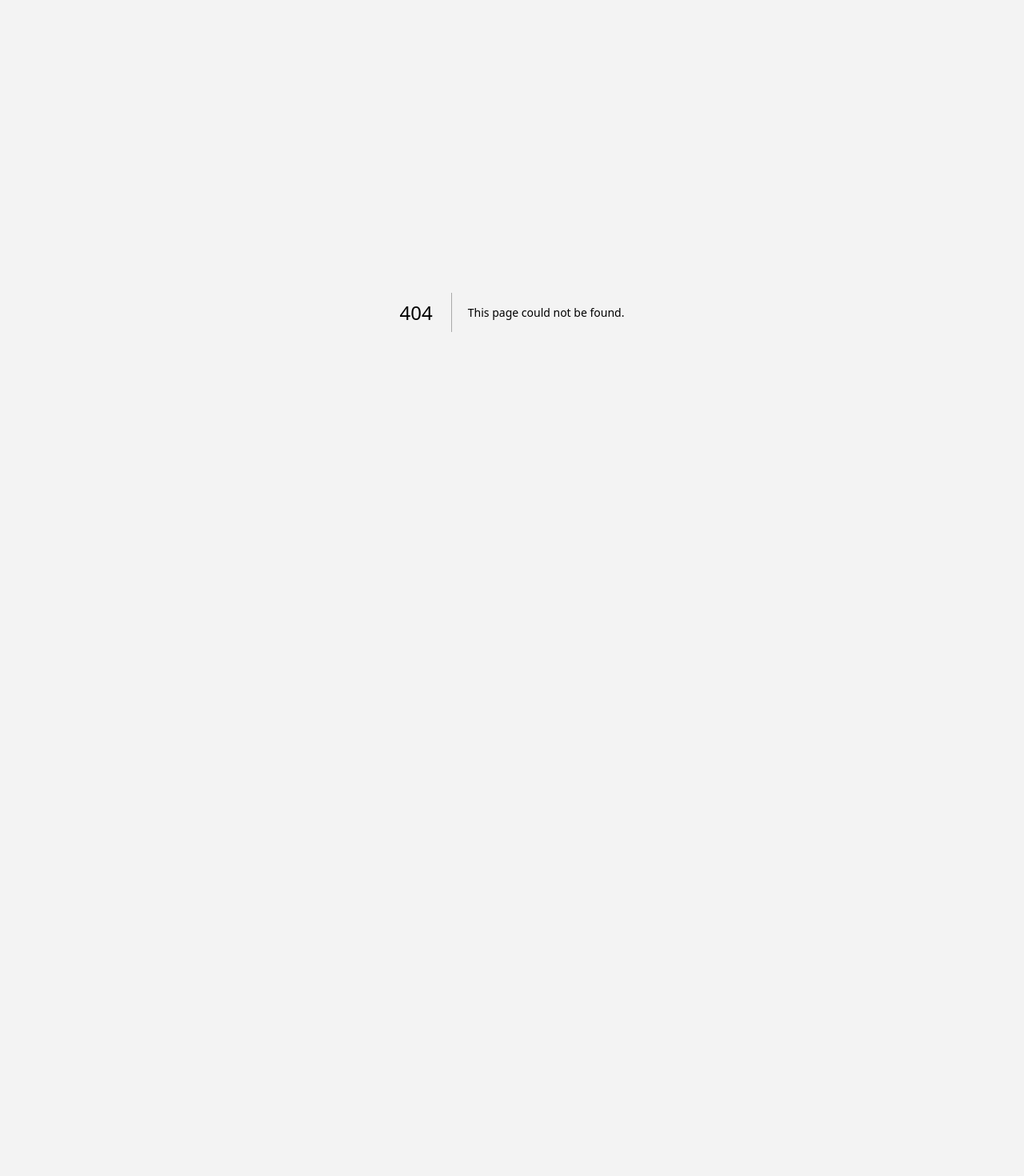
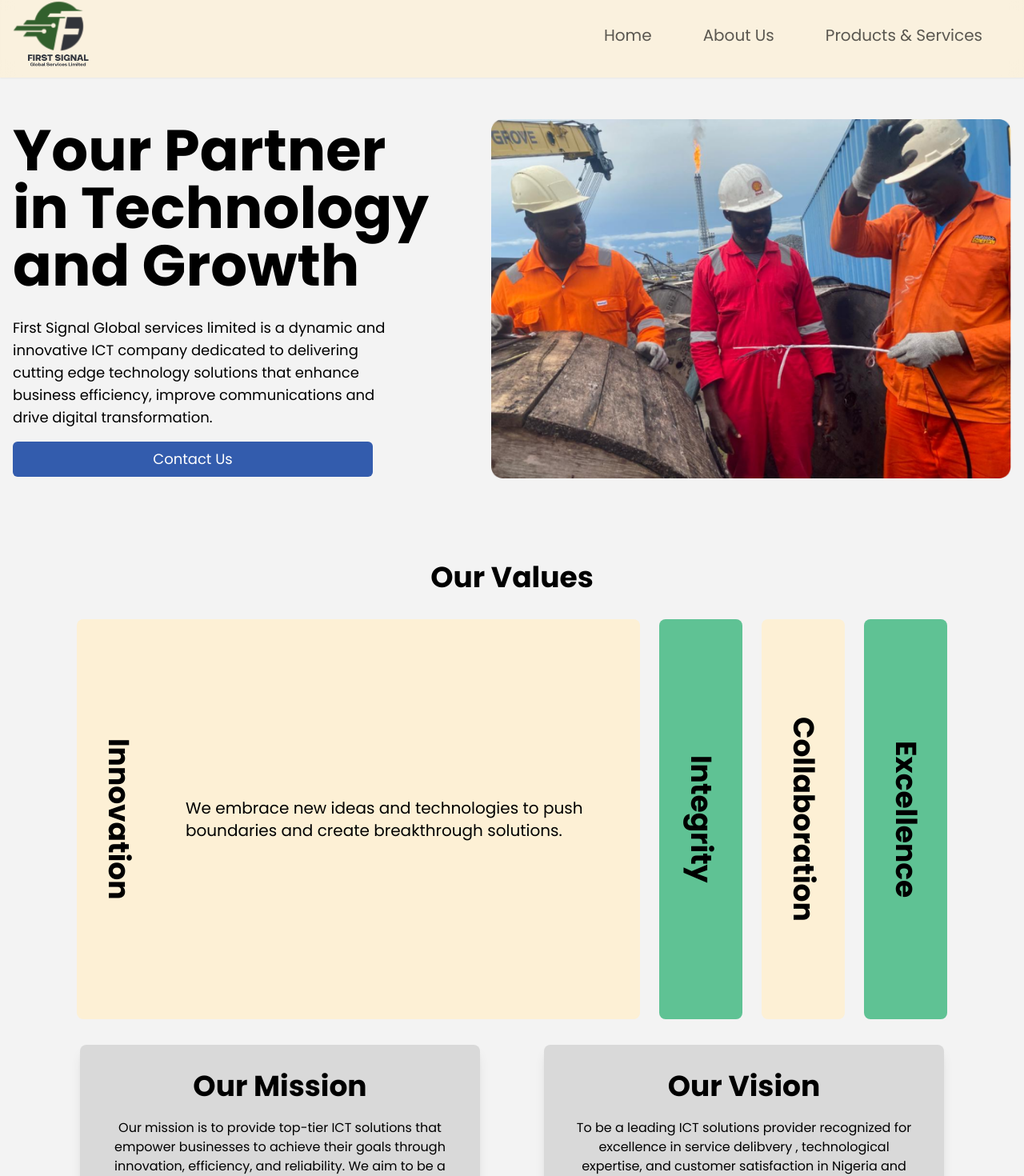
Before and after one commit to Dennardavid/First-Signal, a Next.js app: page /about in a window 1280 px wide. Before the commit this address had no page. Shown: the part 10-1480 px from the top of the page at 80% size. Before the commit the page ends 800 px from the top, so only its background shows below. Built offline with nearby package versions, Linux system fonts and the light colour scheme.

Commit message:
about page laptop view

```diff
--- /dev/null
+++ b/src/app/about/page.jsx
@@ -0,0 +1,13 @@
+import Navbar from "@/components/navbar";
+import Footer from "@/components/footer";
+import Whoweare from "@/components/whoweare";
+
+export default function About() {
+    return(
+        <>
+            <Navbar />
+            <Whoweare />
+            <Footer />
+        </>
+    )
+}
--- a/src/app/layout.jsx
+++ b/src/app/layout.jsx
@@ -1,11 +1,7 @@
-import { Geist } from "next/font/google";
+import { Poppins } from "next/font/google";
 import "./globals.css";
 
-const geistSans = Geist({
-  variable: "--font-geist-sans",
-  subsets: ["latin"],
-});
-
+const inter = Poppins({ subsets: ["latin"], weight: ["400", "700"] });
 export const metadata = {
   title: "First Signal Global Services",
   description: "Generated by create next app",
@@ -14,7 +10,7 @@ export const metadata = {
 export default function RootLayout({ children }) {
   return (
     <html lang="en">
-      <body className={`${geistSans.variable} antialiased bg-[#f3f3f3]`}>{children}</body>
+      <body className={`${inter.className} bg-[#f3f3f3]`}>{children}</body>
     </html>
   );
 }
--- a/src/components/footer.jsx
+++ b/src/components/footer.jsx
@@ -1,8 +1,23 @@
 export default function Footer() {
   return (
     <footer>
+      <div className="flex flex-col items-center justify-center text-center p-20">
+        <h3 className="font-semibold text-3xl w-[650px] leading-relaxed">
+          Block 12, Road 26, Federal Housing Estate, Woji Port Harcourt Rivers
+          State
+        </h3>
+        <div className="flex items-center justify-center gap-5 text-lg mt-10">
+          <p>+234(0)703 6888 949</p>
+          <p>+234(0)705 7201 140</p>
+          <p>+234(0)812 8959 535</p>
+        </div>
+      </div>
       <div className="bg-[#0A1540] flex px-10 text-white py-4 justif">
-        <img src="/IT_lady.png" alt="Smiling IT Lady" className="h-60 rounded-md"/>
+        <img
+          src="/IT_lady.png"
+          alt="Smiling IT Lady"
+          className="h-60 rounded-md"
+        />
         <div className="flex flex-col items-center gap-10 justify-center">
           <h2 className="font-semibold text-3xl w-[600px] text-center">
             Ready to Enhance your Business Efficiency and Improve
@@ -13,7 +28,9 @@ export default function Footer() {
           </button>
         </div>
       </div>
-      <p className="text-center text-lg">© 2025 First Signal Global Services Limited. All rights reserved</p>
+      <p className="text-center text-md bg-[#fdf0d5] text-[#000000a4]">
+        © 2025 First Signal Global Services Limited. All rights reserved
+      </p>
     </footer>
   );
 }
--- a/src/components/hero.jsx
+++ b/src/components/hero.jsx
@@ -1,17 +1,17 @@
 export default function Hero() {
   return (
     <section className="flex flex-col items-center text-center mt-10">
-      <h1 className="text-7xl font-bold w-[800px]">
+      <h1 className="text-7xl font-bold w-[850px]">
         We are First Signal Global Services limited
       </h1>
-      <p className="text-lg w-[700px] mt-4">
+      <p className="text-lg w-[750px] mt-4">
         An ICT company that transforms your business by Improving Communication,
         Connecting Networks, Simplifying Work, and Driving Growth
       </p>
       <img src="/hero.png" alt="Network cables" className="w-[1000px] mt-10" />
       <div className="bg-[#0F1E5A] text-white pt-20 pb-10 -mt-48 w-[100%] flex items-center flex-col">
-        <h2 className="text-6xl font-bold w-[950px] text-[#CCD6EB]">Unleash Your Business potential with smart tech solutions</h2>
-        <p className="w-[650px] mt-8 leading-7 text-lg">
+        <h2 className="text-6xl font-bold w-[1000px] text-[#CCD6EB]">Unleash Your Business potential with smart tech solutions</h2>
+        <p className="w-[750px] mt-8 leading-7 text-lg">
           First Signal Global services limited is a dynamic and innovative ICT
           company dedicated to delivering cutting edge technology solutions that
           enhance business efficiency, improve communications and drive digital
--- /dev/null
+++ b/src/components/missions.jsx
@@ -0,0 +1,24 @@
+export default function Missions() {
+  return (
+    <section className="flex justify-center gap-20 text-center border-b-[1px] border-b-[#D9D9D9] pb-20">
+      <div className="w-[500px] bg-[#D9D9D9] p-8 rounded-lg shadow-lg">
+        <h1 className="text-4xl font-bold text-center mb-5">Our Mission</h1>
+        <p>
+          Our mission is to provide top-tier ICT solutions that empower
+          businesses to achieve their goals through innovation, efficiency, and
+          reliability. We aim to be a trusted partner in the digital
+          transformation journey of our clients, offering tailored services that
+          meet the unique needs of each organization.
+        </p>
+      </div>
+      <div className="w-[500px] bg-[#D9D9D9] p-8 rounded-lg shadow-lg">
+        <h1 className="text-4xl font-bold text-center mb-5">Our Vision</h1>
+        <p>
+          To be a leading ICT solutions provider recognized for excellence in
+          service delibvery , technological expertise, and customer satisfaction
+          in Nigeria and beyound
+        </p>
+      </div>
+    </section>
+  );
+}
--- a/src/components/navbar.jsx
+++ b/src/components/navbar.jsx
@@ -1,13 +1,21 @@
+import Link from "next/link";
+
 export default function Navbar() {
   return (
-    <nav>
-      <div className="flex items-center justify-between px-10 pt-3">
-        <img src="/logo.png" alt="First Signal Logo"  className="w-32"/>
+    <nav className="bg-[#FDF0D5B2] sticky top-0 shadow-sm z-50 backdrop-blur-md">
+      <div className="px-4 py-2 w-full max-w-[1440px] mx-auto flex justify-between items-center">
+        <img src="/logo.png" alt="First Signal Logo" className="w-24" />
         <div className="pr-9">
-          <ul className="flex items-center gap-16 text-lg font-semibold">
-            <li>Home</li>
-            <li>About Us</li>
-            <li>Products & Services</li>
+          <ul className="flex items-center gap-16 text-xl font-medium text-[#000000a4]">
+            <Link href="/">
+              <li>Home</li>
+            </Link>
+            <Link href="/about">
+              <li>About Us</li>
+            </Link>
+            <Link href="/products">
+              <li>Products & Services</li>
+            </Link>
           </ul>
         </div>
       </div>
--- a/src/components/services.jsx
+++ b/src/components/services.jsx
@@ -46,18 +46,6 @@ export default function Services() {
           </div>
         </div>
       ))}
-
-      <div className="text-center p-20">
-        <h3 className="font-semibold text-3xl w-[650px] leading-relaxed">
-          Block 12, Road 26, Federal Housing Estate, Woji Port Harcourt Rivers
-          State
-        </h3>
-        <div className="flex items-center justify-center gap-5 text-lg mt-10">
-          <p>+234(0)703 6888 949</p>
-          <p>+234(0)705 7201 140</p>
-          <p>+234(0)812 8959 535</p>
-        </div>
-      </div>
     </section>
   );
 }
--- /dev/null
+++ b/src/components/values.jsx
@@ -0,0 +1,110 @@
+"use client";
+
+import { useState } from "react";
+
+export default function CompanyValues() {
+  const [activeValue, setActiveValue] = useState("Innovation");
+
+  const values = [
+    {
+      title: "Innovation",
+      description:
+        "We embrace new ideas and technologies to push boundaries and create breakthrough solutions.",
+      direction: "left",
+      bgColor: "#FDF0D5",
+    },
+    {
+      title: "Integrity",
+      description:
+        "We conduct business with honesty, transparency, and ethical behavior in all our interactions.",
+      direction: "left",
+      bgColor: "#5FC294",
+    },
+    {
+      title: "Collaboration",
+      description:
+        "We work together across teams and disciplines to achieve shared goals and foster mutual growth.",
+      direction: "right",
+      bgColor: "#FDF0D5",
+    },
+    {
+      title: "Excellence",
+      description:
+        "We strive for the highest standards in everything we do, constantly improving and delivering quality.",
+      direction: "right",
+      bgColor: "#5FC294",
+    },
+  ];
+
+  const handleValueClick = (title) => {
+    if (activeValue !== title) {
+      setActiveValue(title);
+    }
+  };
+
+  return (
+    <div className="w-full max-w-7xl mx-auto p-8">
+      <div className="flex justify-center space-x-6">
+        {values.map((value) => (
+          <div key={value.title} className="flex group">
+            <button
+              onClick={() => handleValueClick(value.title)}
+              className="flex items-center transition-all duration-300 rounded-lg relative h-[500px]"
+              style={{ backgroundColor: value.bgColor }}
+            >
+              {value.direction === "right" ? (
+                <>
+                  <div
+                    className={`overflow-hidden transition-all duration-300 ease-in-out
+                    ${
+                      activeValue === value.title
+                        ? "w-[600px] opacity-100"
+                        : "w-0 opacity-0"
+                    }`}
+                  >
+                    <div className="p-8 h-full flex items-center text-xl text-right">
+                      {value.description}
+                    </div>
+                  </div>
+                  <div
+                    className="p-8 font-bold text-4xl"
+                    style={{
+                      writingMode: "vertical-rl",
+                      textOrientation: "mixed",
+                    }}
+                  >
+                    {value.title}
+                  </div>
+                </>
+              ) : (
+                <>
+                  <div
+                    className="p-8 font-bold text-4xl"
+                    style={{
+                      writingMode: "vertical-rl",
+                      textOrientation: "mixed",
+                    }}
+                  >
+                    {value.title}
+                  </div>
+                  <div
+                    className={`overflow-hidden transition-all duration-300 ease-in-out
+                    ${
+                      activeValue === value.title
+                        ? "w-[600px] opacity-100"
+                        : "w-0 opacity-0"
+                    }`}
+                  >
+                    <div className="p-8 h-full flex items-center text-left text-xl">
+                      {value.description}
+                    </div>
+                  </div>
+                </>
+              )}
+            </button>
+          </div>
+        ))}
+      </div>
+    </div>
+  );
+}
--- /dev/null
+++ b/src/components/whoweare.jsx
@@ -0,0 +1,37 @@
+import CompanyValues from "./values";
+import Missions from "./missions";
+export default function Whoweare() {
+  return (
+    <>
+      <section className="px-4 py-6 w-full max-w-[1440px] mx-auto flex justify-between items-center mt-7">
+        <div>
+          <h1 className="text-7xl font-bold w-[550px]">
+            Your Partner in Technology and Growth
+          </h1>
+          <p className="text-lg w-[500px] mt-7">
+            First Signal Global services limited is a dynamic and innovative ICT
+            company dedicated to delivering cutting edge technology solutions
+            that enhance business efficiency, improve communications and drive
+            digital transformation.
+          </p>
+
+          <button className="text-white bg-[#335CAD] rounded-md w-[450px] py-2 text-lg mt-4">
+            Contact Us
+          </button>
+        </div>
+        <img
+          src="who-we-are.png"
+          alt="three men with a fibre cable"
+          className="w-[650px]"
+        />
+      </section>
+      <section className="mt-20">
+        <h2 className="text-4xl font-bold text-center">Our Values</h2>
+        <CompanyValues />
+      </section>
+      <section>
+        <Missions />
+      </section>
+    </>
+  );
+}
```
Also changed, not shown: src/components/clients.jsx (+68 -13 lines), public/tadoben.png (added), public/who-we-are.png (added), src/app/products/page.jsx (added).
